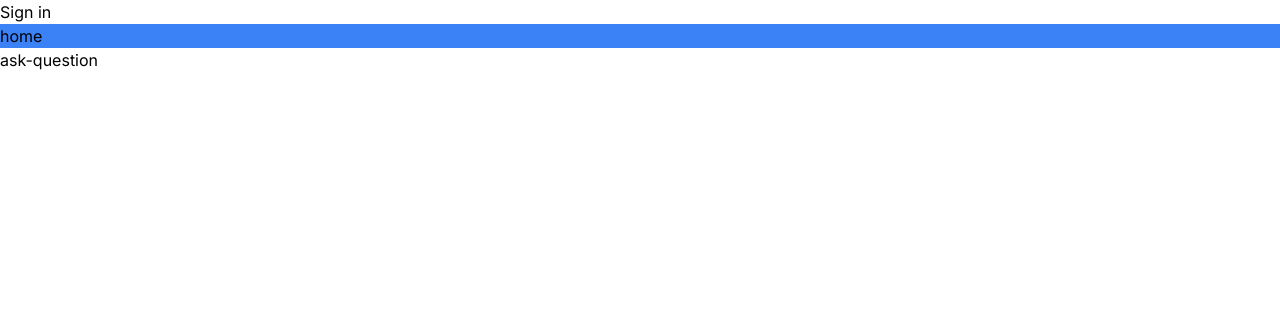
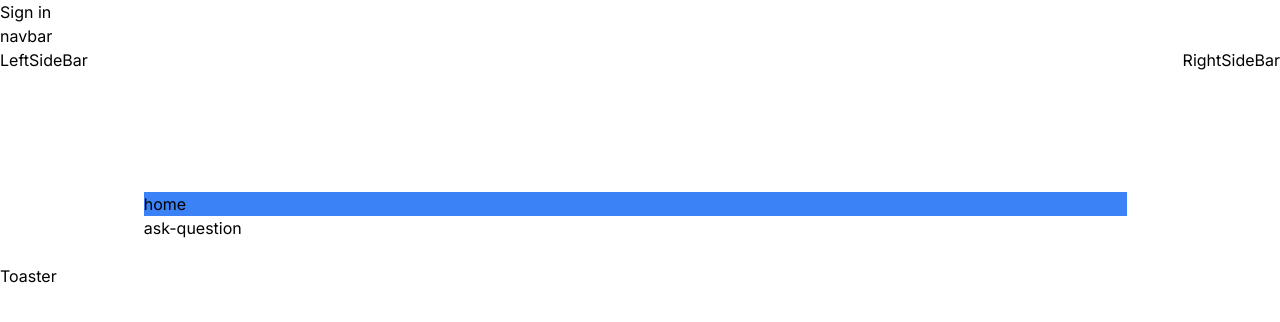
Before and after one commit to Toosoo/jsm-devflow, a Next.js app: page / in a window 1280 px wide. Shown: the top 322 px of the page. Built offline with nearby package versions, Linux system fonts and the light colour scheme; no server answers.

Commit message:
navbar layout

```diff
--- /dev/null
+++ b/app/(root)/layout.tsx
@@ -0,0 +1,19 @@
+import React from "react";
+
+const Layout = ({ children }: { children: React.ReactNode }) => {
+  return (
+    <main className="background-light850-dark100">
+      navbar
+      <div className="flex">
+        LeftSideBar
+        <section className="min-h-screeen flex flex-1 flex-col px-6 pb-6 pt-36 max-md:pb-14 sm:px-14">
+          <div className="mx-auto w-full max-w-5xl ">{children}</div>
+        </section>
+        RightSideBar
+      </div>
+      Toaster
+    </main>
+  );
+};
+
+export default Layout;
--- a/app/layout.tsx
+++ b/app/layout.tsx
@@ -28,6 +28,7 @@ export default function RootLayout({ children }: { children: React.ReactNode })
             <SignInButton />
           </SignedOut>
           <SignedIn>
+            <UserButton />
           </SignedIn>
           <ThemeProvider>
             <main>{children}</main>
```
Also changed, not shown: .eslintrc.json.
